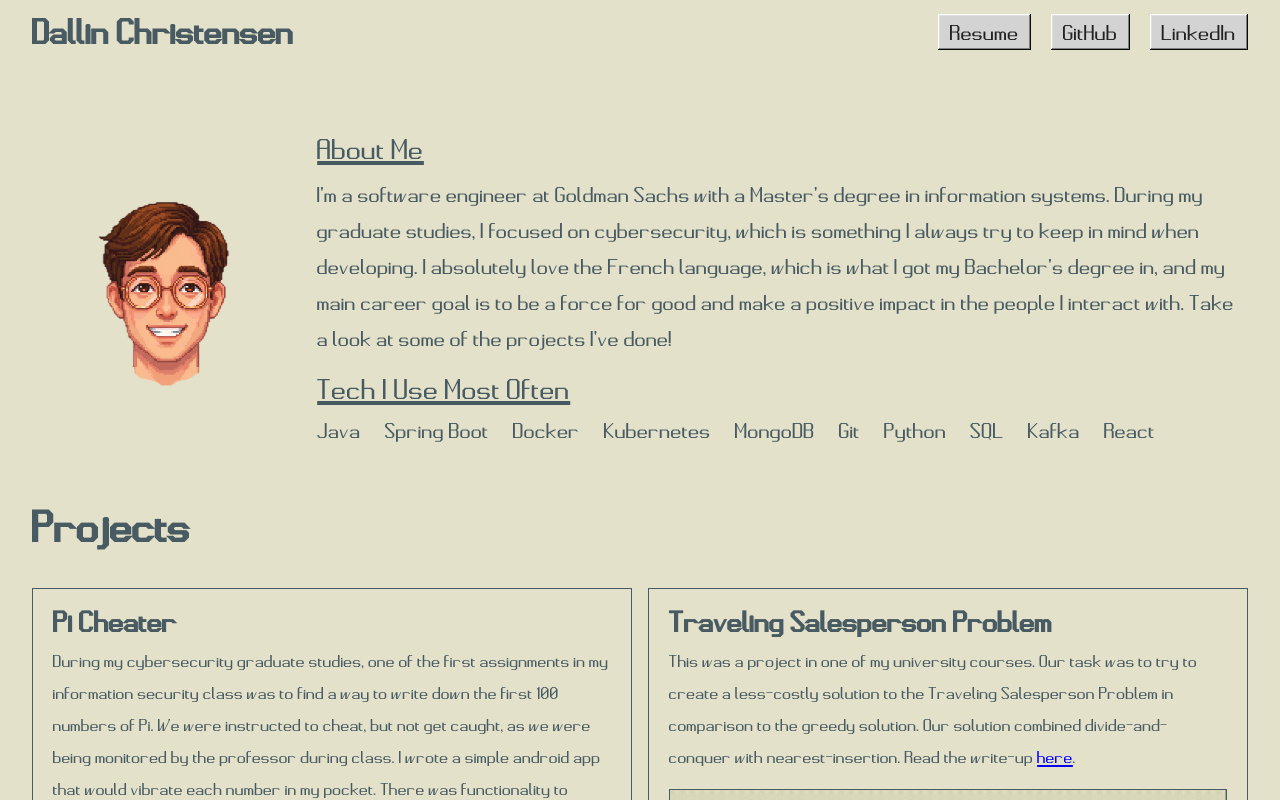
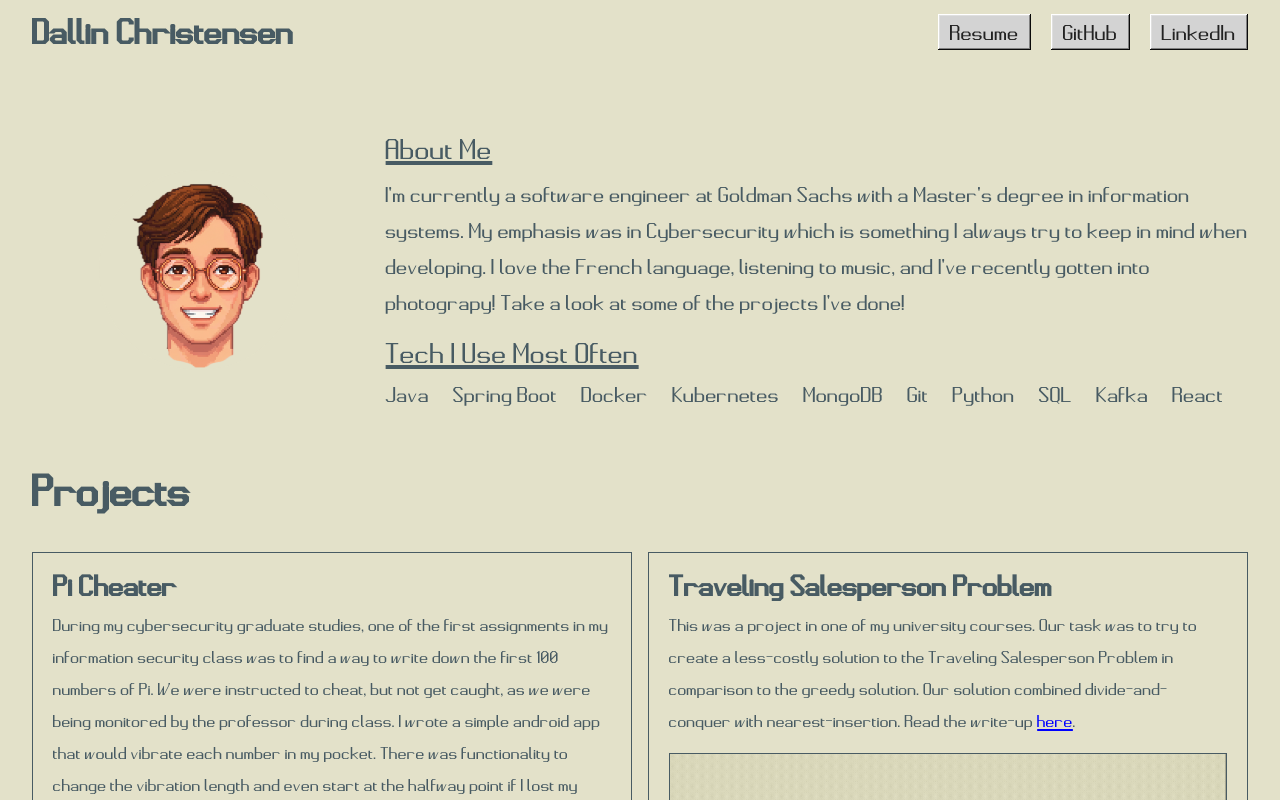
Before and after one commit to fmajorcminor/portfolio, a React (Vite) app: page / in a window 1280 px wide. Shown: the top 800 px of the page. Built offline with nearby package versions, Linux system fonts and the light colour scheme.

Commit message:
Edit main copy

```diff
--- a/src/components/Hero.jsx
+++ b/src/components/Hero.jsx
@@ -22,13 +22,12 @@ const Hero = () => {
         <div>
           <h2 className="text-5xl text-left underline">About Me</h2>
           <p className="text-3xl py-2 h-fit text-left">
-            I&#39;m a software engineer at Goldman Sachs with a Master&#39;s
-            degree in information systems. During my graduate studies, I focused
-            on cybersecurity, which is something I always try to keep in mind
-            when developing. I absolutely love the French language, which is
-            what I got my Bachelor&#39;s degree in, and my main career goal is
-            to be a force for good and make a positive impact in the people I
-            interact with. Take a look at some of the projects I&#39;ve done!
+            I&#39;m currently a software engineer at Goldman Sachs with a
+            Master&#39;s degree in information systems. My emphasis was in
+            Cybersecurity which is something I always try to keep in mind when
+            developing. I love the French language, listening to music, and
+            I&#39;ve recently gotten into photograpy! Take a look at some of the
+            projects I&#39;ve done!
           </p>
           <h2 className="text-3xl text-left underline">
             Tech I Use Most Often
```
